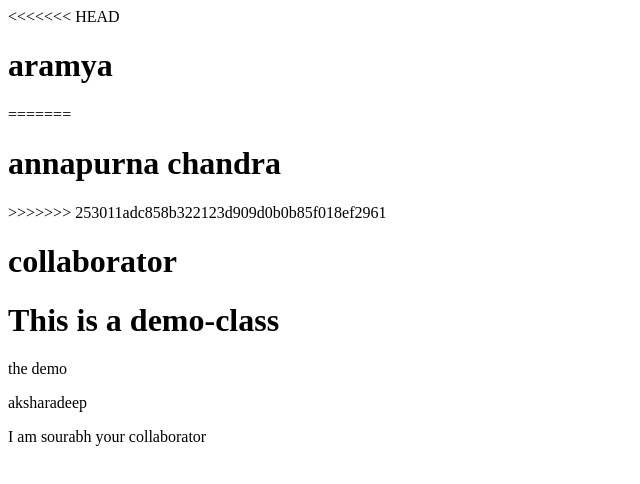
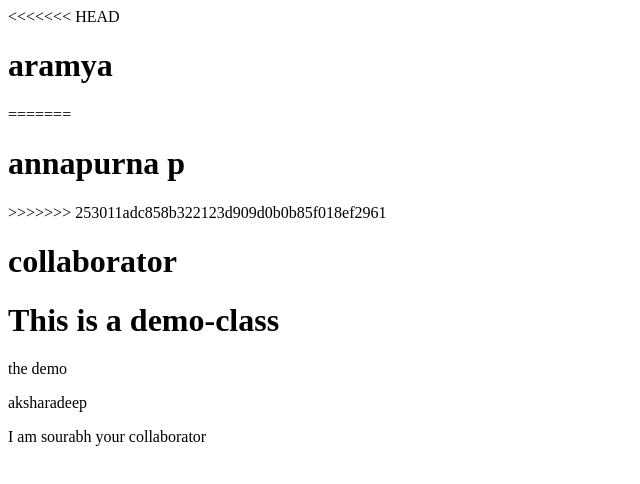
Before and after one commit to a-creator/creator-html, a plain HTML site: page index.html in a window 1280 px wide. Shown: the whole page, without its empty margins (0-640 px from the left). Drawn offline with Linux system fonts and the light colour scheme.

Commit message:
changed heading tag

```diff
--- a/index.html
+++ b/index.html
@@ -7,7 +7,7 @@
 <<<<<<< HEAD
 <h1>aramya</h1>
 =======
-<h1>annapurna chandra</h1>
+<h1>annapurna p</h1>
 >>>>>>> 253011adc858b322123d909d0b0b85f018ef2961
 <h1>collaborator</h1>
 <h1>This is a demo-class</h1>
```
